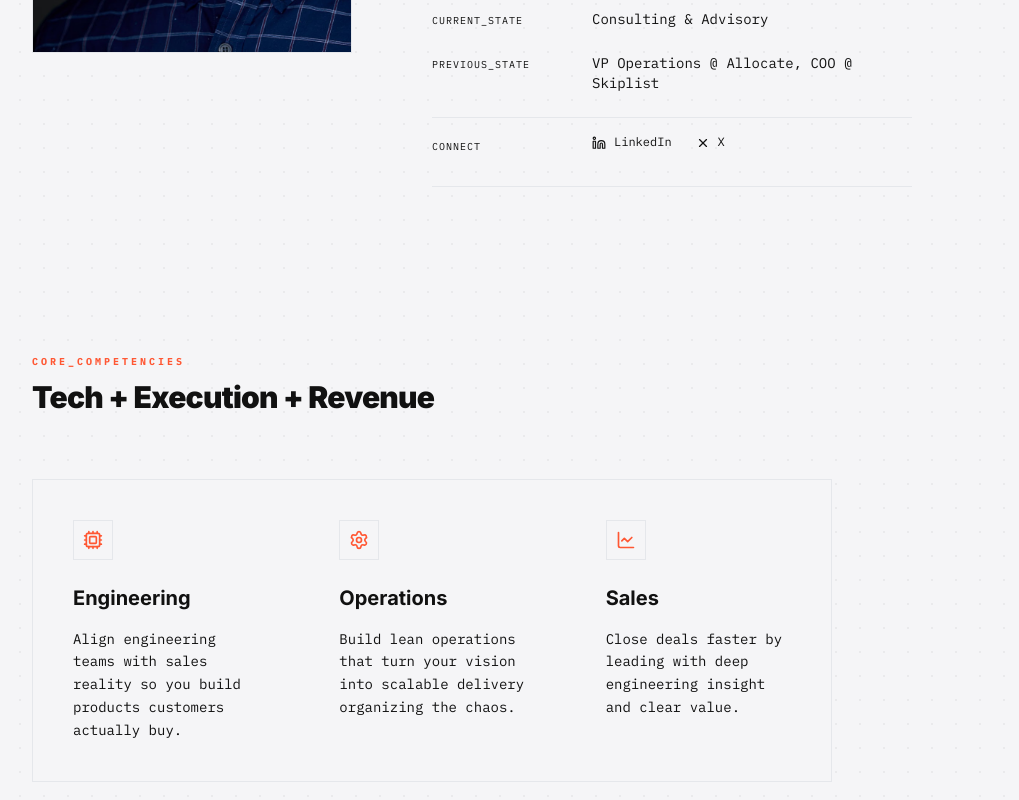
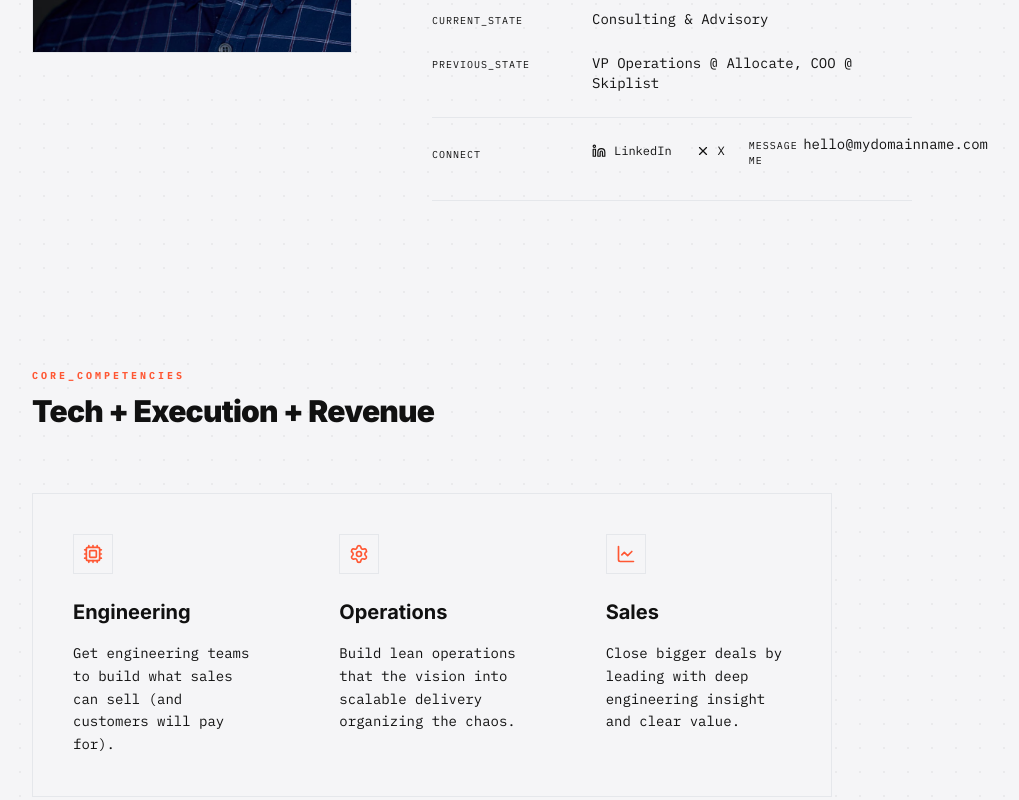
Before and after one commit to fahsho/fahadwebsite, a Next.js app: page / in a window 1280 px wide. Shown: the part 560-1360 px from the top of the page, without its empty margins (208-1227 px from the left). Built offline with nearby package versions, Linux system fonts and the light colour scheme.

Commit message:
Update contact info

```diff
--- a/src/app/page.tsx
+++ b/src/app/page.tsx
@@ -68,6 +68,10 @@ export default function Home() {
                     <X size={14} />
                     <span className="border-b border-transparent group-hover:border-accent">X</span>
                   </Link>
+                  <div className="grid grid-cols-3 items-baseline">
+                    <span className="text-[10px] uppercase text-foreground/40 tracking-widest">Message Me</span>
+                    <span className="col-span-2 text-sm">hello@mydomainname.com</span>
+                  </div>
                 </div>
               </div>
             </div>
@@ -89,7 +93,7 @@ export default function Home() {
               <div className="space-y-4">
                 <h3 className="text-xl font-bold font-sans">Engineering</h3>
                 <p className="text-sm text-foreground/70 leading-relaxed font-mono">
-                  Align engineering teams with sales reality so you build products customers actually buy.
+                  Get engineering teams to build what sales can sell (and customers will pay for).
                 </p>
               </div>
             </div>
@@ -101,7 +105,7 @@ export default function Home() {
               <div className="space-y-4">
                 <h3 className="text-xl font-bold font-sans">Operations</h3>
                 <p className="text-sm text-foreground/70 leading-relaxed font-mono">
-                  Build lean operations that turn your vision into scalable delivery organizing the chaos.
+                  Build lean operations that the vision into scalable delivery organizing the chaos.
                 </p>
               </div>
             </div>
@@ -113,7 +117,7 @@ export default function Home() {
               <div className="space-y-4">
                 <h3 className="text-xl font-bold font-sans">Sales</h3>
                 <p className="text-sm text-foreground/70 leading-relaxed font-mono">
-                  Close deals faster by leading with deep engineering insight and clear value.
+                  Close bigger deals by leading with deep engineering insight and clear value.
                 </p>
               </div>
             </div>
```
